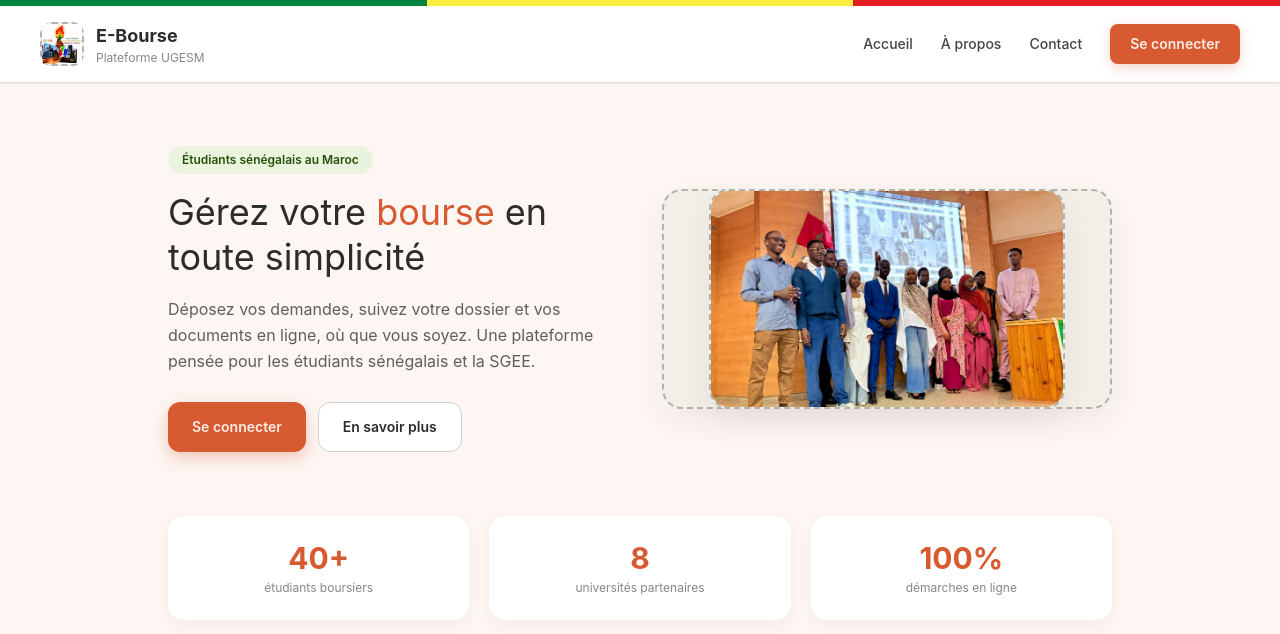
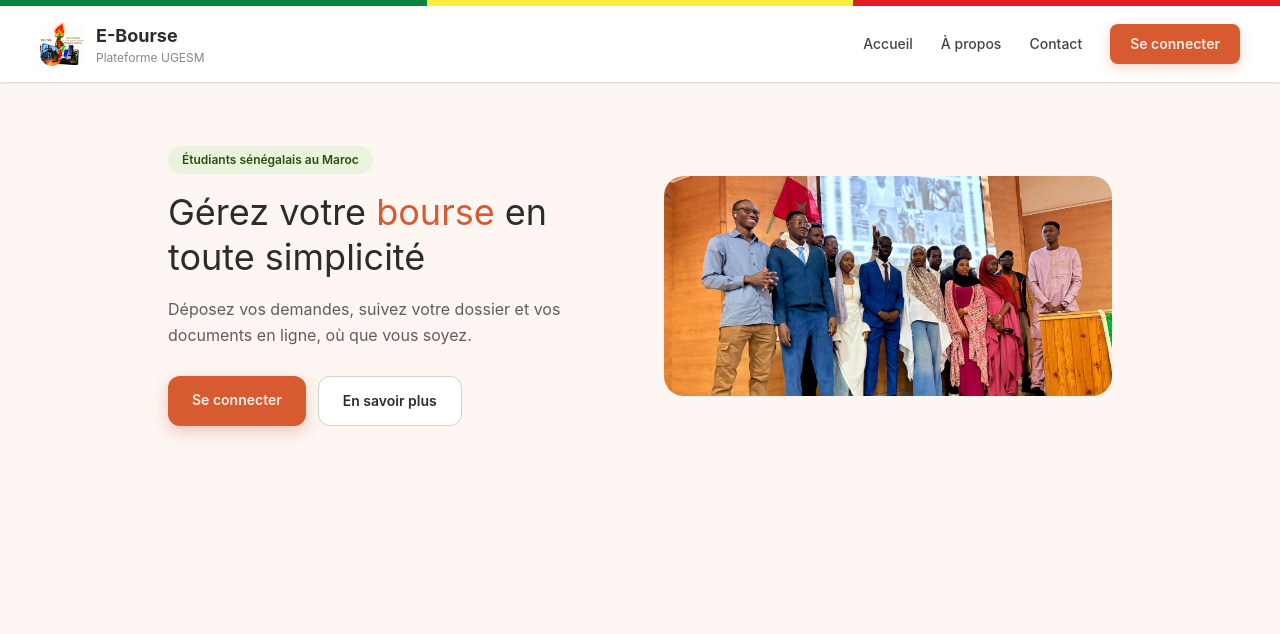
Before and after one commit to fadaldrame97-sys/E-Bourse-UGESM, a React app in the folder Frontend/: page / in a window 1280 px wide. Shown: the top 634 px of the page. Built offline with nearby package versions, Linux system fonts and the light colour scheme; the HTML template or start-up script is replaced by a standard one.

Commit message:
Mettre à jour les deux liens de navigation

```diff
--- a/Frontend/src/pages/Accueil.jsx
+++ b/Frontend/src/pages/Accueil.jsx
@@ -1,10 +1,10 @@
-import photoEtudiants from '../assets/etudiants.jpeg';
-import logoUgesm from '../assets/logo-ugesm.jpeg';
+import { Link } from "react-router-dom";
+import photoEtudiants from "../assets/etudiants.jpeg";
+import logoUgesm from "../assets/logo-ugesm.jpeg";
 
 function Accueil() {
   return (
     <div className="min-h-screen bg-[#FDF6F3]">
-
 
       <div className="flex h-1.5 w-full">
         <div className="flex-1 bg-[#00853F]"></div>
@@ -12,87 +12,109 @@ function Accueil() {
         <div className="flex-1 bg-[#E31B23]"></div>
       </div>
 
+      <header className="flex items-center justify-between px-10 py-4 bg-white shadow-sm">
 
-      <header className="flex items-center justify-between px-10 py-4 bg-white shadow-sm">
         <div className="flex items-center gap-3">
-
-          <div className="w-11 h-11 rounded-xl bg-[#F1EFE8] border-2 border-dashed border-[#B4B2A9] flex items-center justify-center text-[10px] text-[#5F5E5A] text-center leading-tight">
+          <div className="w-11 h-11 rounded-xl bg-[#F1EFE8] flex items-center justify-center">
             <img
               src={logoUgesm}
-                alt="Logo ugesm"
-                className=""
+              alt="Logo UGESM"
+              className="w-full h-full object-contain rounded-xl"
             />
           </div>
+
           <div>
-            <div className="font-bold text-lg text-[#2C2C2A]">E-Bourse</div>
-            <div className="text-xs text-[#888780]">Plateforme UGESM</div>
+            <div className="font-bold text-lg text-[#2C2C2A]">
+              E-Bourse
+            </div>
+            <div className="text-xs text-[#888780]">
+              Plateforme UGESM
+            </div>
           </div>
         </div>
 
         <nav className="flex items-center">
-          <a href="#" className="ml-7 text-sm font-medium text-[#444441] no-underline">Accueil</a>
-          <a href="#" className="ml-7 text-sm font-medium text-[#444441] no-underline">À propos</a>
-          <a href="#" className="ml-7 text-sm font-medium text-[#444441] no-underline">Contact</a>
-          <a href="#" className="ml-7 bg-[#D85A30] text-[#FAECE7] px-5 py-2.5 rounded-lg text-sm font-semibold no-underline shadow-[0_4px_12px_rgba(216,90,48,0.25)]">
+
+          <Link
+            to="/"
+            className="ml-7 text-sm font-medium text-[#444441] no-underline"
+          >
+            Accueil
+          </Link>
+
+          <a
+            href="#"
+            className="ml-7 text-sm font-medium text-[#444441] no-underline"
+          >
+            À propos
+          </a>
+
+          <a
+            href="#"
+            className="ml-7 text-sm font-medium text-[#444441] no-underline"
+          >
+            Contact
+          </a>
+
+
+          <Link
+            to="/login"
+            className="ml-7 bg-[#D85A30] text-[#FAECE7] px-5 py-2.5 rounded-lg text-sm font-semibold no-underline shadow-[0_4px_12px_rgba(216,90,48,0.25)]"
+          >
             Se connecter
-          </a>
+          </Link>
+
         </nav>
       </header>
 
 
       <section className="flex items-center justify-between max-w-5xl mx-auto px-10 py-16 gap-12">
+
         <div className="flex-1">
+
           <span className="inline-block bg-[#EAF3DE] text-[#27500A] text-xs font-semibold px-3.5 py-1.5 rounded-full mb-4">
             Étudiants sénégalais au Maroc
           </span>
 
           <h1 className="text-4xl leading-tight text-[#2C2C2A] mb-4">
-            Gérez votre <span className="text-[#D85A30]">bourse</span> en toute simplicité
+            Gérez votre{" "}
+            <span className="text-[#D85A30]">
+              bourse
+            </span>{" "}
+            en toute simplicité
           </h1>
 
           <p className="text-base text-[#5F5E5A] mb-7 leading-relaxed">
-            Déposez vos demandes, suivez votre dossier et vos documents en ligne, où que vous soyez.
-            Une plateforme pensée pour les étudiants sénégalais et la SGEE.
+            Déposez vos demandes, suivez votre dossier et vos documents en ligne,
+            où que vous soyez.
           </p>
 
           <div className="flex gap-3">
-            <button className="bg-[#D85A30] text-[#FAECE7] px-6 py-3.5 rounded-xl text-sm font-semibold shadow-[0_6px_16px_rgba(216,90,48,0.3)]">
+
+
+            <Link
+              to="/login"
+              className="bg-[#D85A30] text-[#FAECE7] px-6 py-3.5 rounded-xl text-sm font-semibold shadow-[0_6px_16px_rgba(216,90,48,0.3)]"
+            >
               Se connecter
-            </button>
+            </Link>
+
             <button className="bg-white text-[#2C2C2A] border border-[#D3D1C7] px-6 py-3.5 rounded-xl text-sm font-semibold">
               En savoir plus
             </button>
+
           </div>
         </div>
 
-        <div className="flex-1 h-[220px] bg-[#F1EFE8] border-2 border-dashed border-[#B4B2A9] rounded-[20px] flex flex-col items-center justify-center text-[#5F5E5A] text-sm text-center shadow-[0_12px_32px_rgba(0,0,0,0.06)]">
-
-
+        <div className="flex-1 h-[220px] rounded-[20px] overflow-hidden">
           <img
             src={photoEtudiants}
-                alt="Logo ugesm"
-                className="flex-1 h-[220px] bg-[#F1EFE8] border-2 border-dashed border-[#B4B2A9] rounded-[20px] flex flex-col items-center justify-center text-[#5F5E5A] text-sm text-center shadow-[0_12px_32px_rgba(0,0,0,0.06)]"
+            alt="Étudiants"
+            className="w-full h-full object-cover"
           />
+        </div>
 
-        </div>
       </section>
-
-
-
-      <div className="max-w-5xl mx-auto px-10 pb-16 grid grid-cols-3 gap-5">
-        <div className="bg-white rounded-2xl p-6 text-center shadow-[0_4px_16px_rgba(0,0,0,0.05)]">
-          <div className="text-3xl font-bold text-[#D85A30]">40+</div>
-          <div className="text-xs text-[#888780] mt-1">étudiants boursiers</div>
-        </div>
-        <div className="bg-white rounded-2xl p-6 text-center shadow-[0_4px_16px_rgba(0,0,0,0.05)]">
-          <div className="text-3xl font-bold text-[#D85A30]">8</div>
-          <div className="text-xs text-[#888780] mt-1">universités partenaires</div>
-        </div>
-        <div className="bg-white rounded-2xl p-6 text-center shadow-[0_4px_16px_rgba(0,0,0,0.05)]">
-          <div className="text-3xl font-bold text-[#D85A30]">100%</div>
-          <div className="text-xs text-[#888780] mt-1">démarches en ligne</div>
-        </div>
-      </div>
 
     </div>
   );
```
Lines whose indentation alone changed are shown as unchanged.
